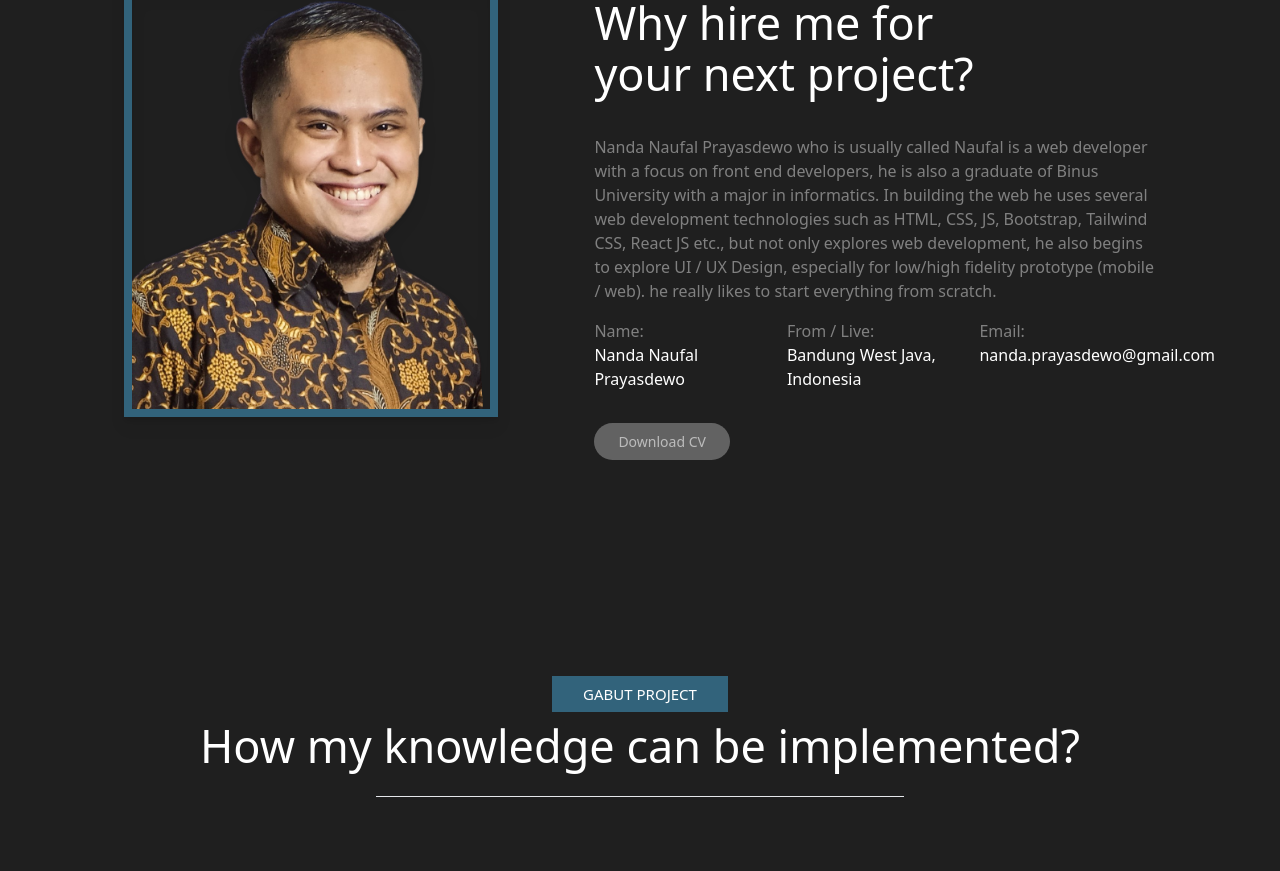
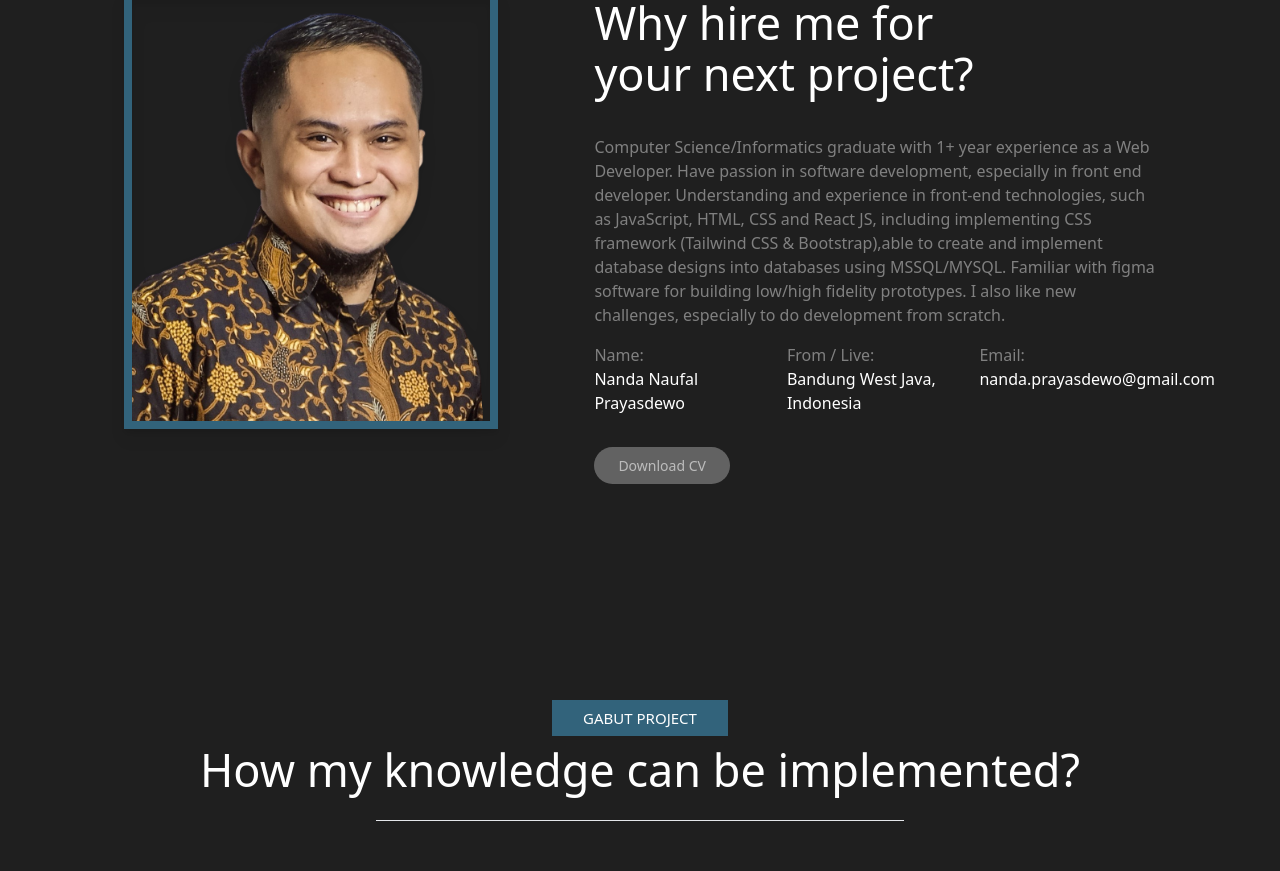
Before and after one commit to naufalprays77/personal, a React (Create React App) app: page / in a window 1280 px wide. Shown: the part 975-1846 px from the top of the page. Built offline with nearby package versions, Linux system fonts and the light colour scheme.

Commit message:
update about section

```diff
--- a/src/Components/ContentAbout.js
+++ b/src/Components/ContentAbout.js
@@ -17,9 +17,9 @@ export const ContentAbout = () => {
         Why hire me for your next project?
       </h2>
       <p className="text-paragraph text-[14px] md:text-[16px] lg:text-[15px] xl:text-[16px]  ">
-        Nanda Naufal Prayasdewo who is usually called Naufal is a web developer with a focus on front end developers, he is also a graduate of Binus University with a major in informatics. In building the web he uses several web development
-        technologies such as HTML, CSS, JS, Bootstrap, Tailwind CSS, React JS etc., but not only explores web development, he also begins to explore UI / UX Design, especially for low/high fidelity prototype (mobile / web). he really likes
-        to start everything from scratch.
+        Computer Science/Informatics graduate with 1+ year experience as a Web Developer. Have passion in software development, especially in front end developer. Understanding and experience in front-end technologies, such as JavaScript,
+        HTML, CSS and React JS, including implementing CSS framework (Tailwind CSS & Bootstrap),able to create and implement database designs into databases using MSSQL/MYSQL. Familiar with figma software for building low/high fidelity
+        prototypes. I also like new challenges, especially to do development from scratch.
       </p>
       <div class="grid grid-cols-2 gap-2 md:grid-cols-3 lg:grid-cols-2 lg:gap-2 md:gap-4 xl:grid-cols-3 xl:gap-4 mt-4 text-[14px] md:text-[16px]">
         <div className="text-paragraph">
```
